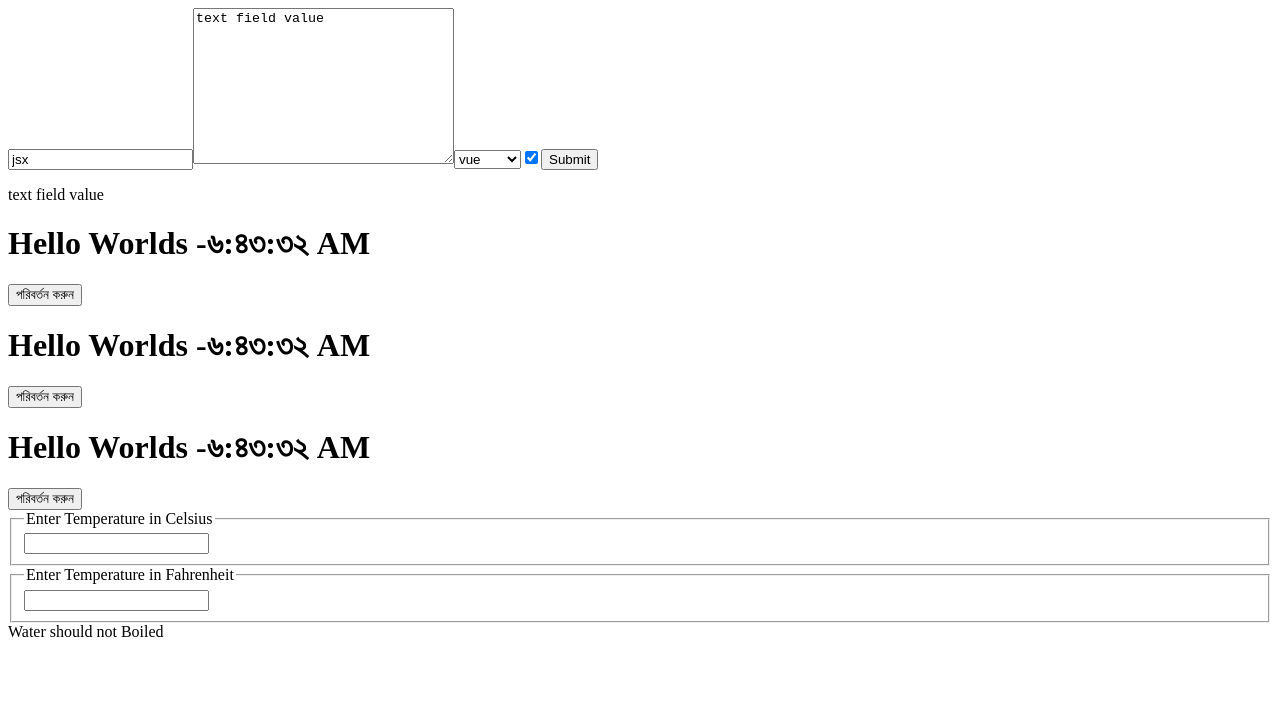
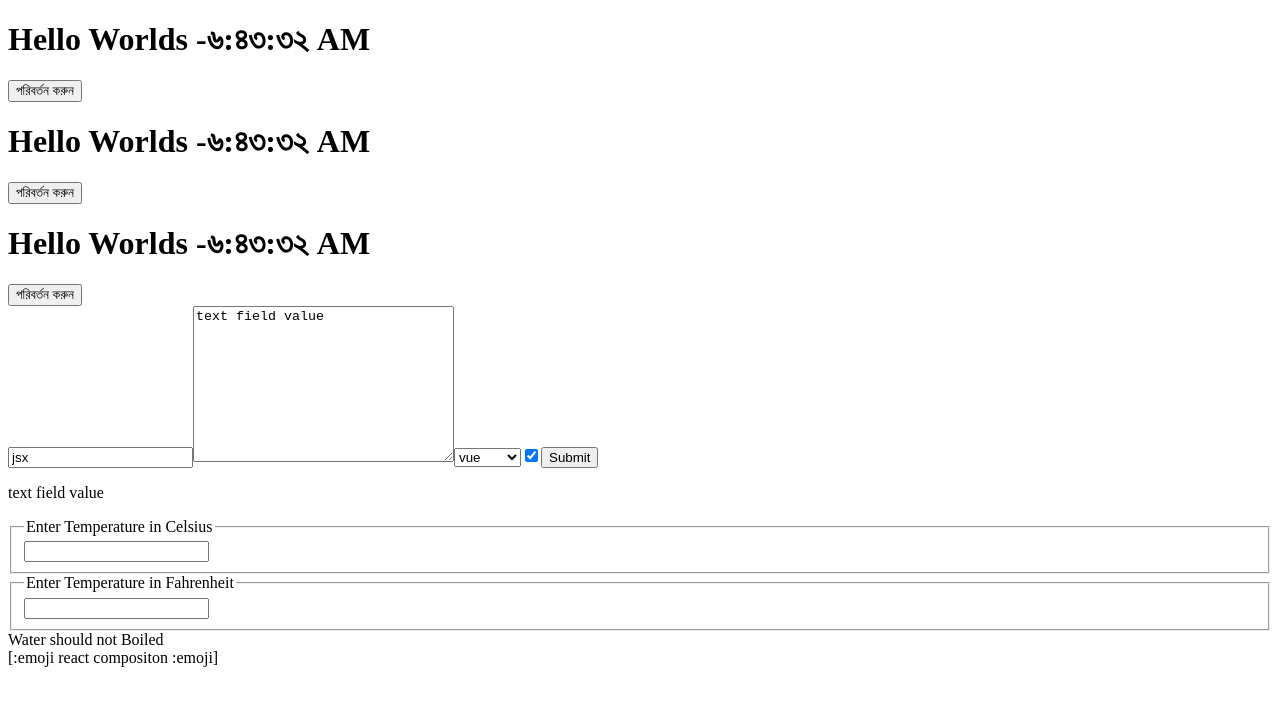
Before and after one commit to arifhossanit/my-react, a React (Create React App) app: page / in a window 1280 px wide. Shown: the top 706 px of the page. Built offline with nearby package versions, Linux system fonts and the light colour scheme.

Commit message:
Composition vs Inheritance

```diff
--- a/src/App.js
+++ b/src/App.js
@@ -1,5 +1,10 @@
 import './App.css';
 import ClockList from './components/ClockList';
+import Emoji from './components/composition/Emoji';
+import Text from './components/composition/Text';
+import Bracket from './components/composition/Bracket';
+import Form from './components/Form';
+// import Text from './components/inheritance/Text';
 import Calculator from './components/TemCal/Calculator';
 
 function App() {
@@ -7,7 +12,16 @@
     return (
         <>
          <ClockList quantities={quantities}/>
+         <Form />
          <Calculator/>
+        <Emoji>
+         {({addEmoji})=> (
+             <Bracket>
+             {({addBracket})=><Text addBracket={addBracket} addEmoji={addEmoji}/> }
+             </Bracket>
+         )}
+         </Emoji>
+         {/* <Text/> */}
         </>
     );
 }
--- /dev/null
+++ b/src/components/composition/Bracket.jsx
@@ -0,0 +1,9 @@
+import React from "react";
+
+export default class Bracket extends React.Component{
+    addBracket = (text)=>`[${text}]`;
+    render(){
+        // eslint-disable-next-line react/destructuring-assignment
+        return this.props.children({addBracket: this.addBracket});
+    }
+}
--- /dev/null
+++ b/src/components/composition/Emoji.jsx
@@ -0,0 +1,9 @@
+import React from "react";
+
+export default class Emoji extends React.Component{
+    addEmoji = (text, emoji)=>`${emoji} ${text} ${emoji}`;
+    render(){
+        // eslint-disable-next-line react/destructuring-assignment
+        return this.props.children({addEmoji: this.addEmoji});
+    }
+}
--- /dev/null
+++ b/src/components/composition/Text.jsx
@@ -0,0 +1,4 @@
+export default function Text ({ addEmoji, addBracket }){
+    const text = "react compositon";
+    return <div> {addEmoji || addBracket ? addBracket(addEmoji(text, ':emoji')) : text} </div>
+}
--- /dev/null
+++ b/src/components/inheritance/Emoji.jsx
@@ -0,0 +1,12 @@
+import React from "react";
+
+export default class Emoji extends React.Component{
+    addEmoji = (text, emoji)=>`${emoji} ${text} ${emoji}`;
+    render(override){
+        let text = "a emoji text";
+        if (override) {
+            text = override;
+        }
+        return <div>{text}</div>
+    }
+}
--- /dev/null
+++ b/src/components/inheritance/Text.jsx
@@ -0,0 +1,13 @@
+import Emoji from "./Emoji";
+
+export default class Text extends Emoji {
+    // eslint-disable-next-line no-useless-constructor
+    constructor(props) {
+        super(props);
+    }
+
+    render(){
+        const decoratedText =this.addEmoji('I am JavaScript Lang', ':pou');
+        return super.render(decoratedText);
+    }
+}
--- a/src/index.js
+++ b/src/index.js
@@ -1,7 +1,6 @@
 import React from 'react';
 import ReactDom from 'react-dom';
 import App from './App';
-import Form from './components/Form';
 import reportWebVitals from './reportWebVitals';
 
 // const element =React.createElement('h1',{className:'heading'},'Hello, world');
@@ -20,7 +19,6 @@
 
  ReactDom.render(
   <React.StrictMode>
-    <Form/>
     <App />
   </React.StrictMode>,
   document.getElementById('root')
```
